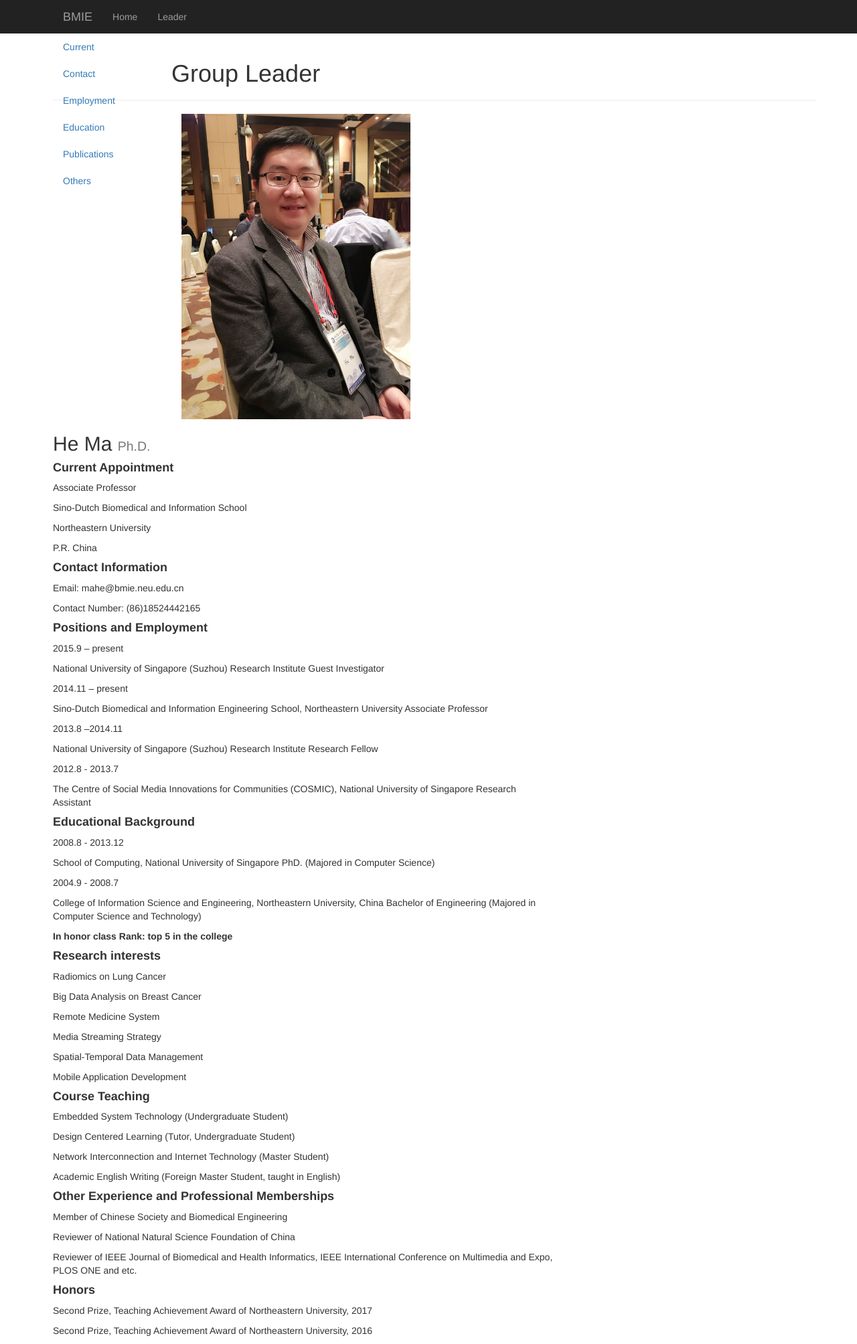
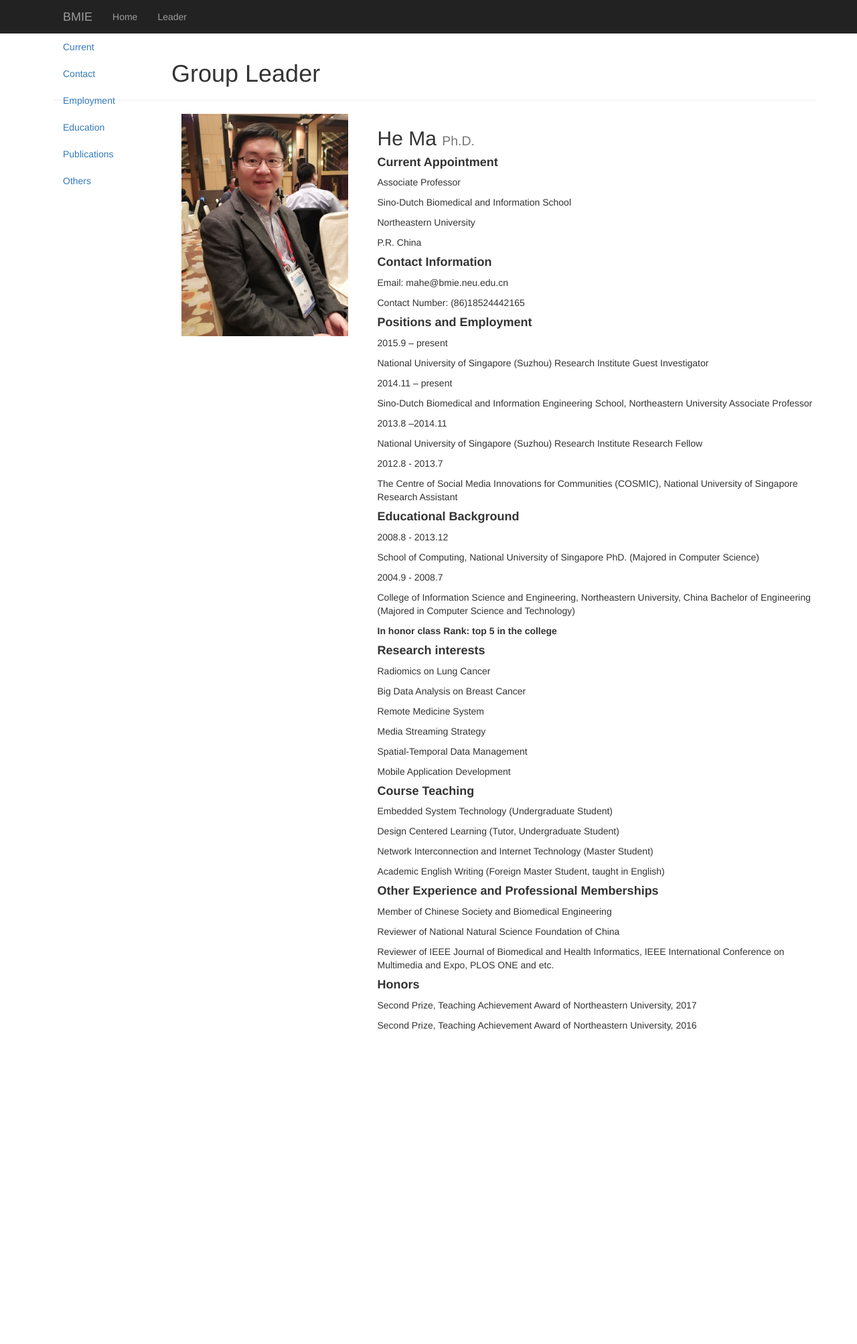
Before and after one commit to QuarkFang/mahe-group, a Flask app: page /leader/ in a window 1280 px wide. Shown: the whole page at 67% size. After the commit the page ends 1539 px from the top, so only its background shows below. Run offline with Flask 2, Linux system fonts and the light colour scheme; some libraries are stand-ins or nearby versions.

Commit message:
repaired bug of response

```diff
--- a/templates/leader.html
+++ b/templates/leader.html
@@ -27,7 +27,7 @@
 </div>
 {% endblock %} {% block content %}
 <div class="row" style="width: 90%; margin: 0 auto">
-    <div class="navbar-left col-sm-1 col-md-2", role="navigation">
+    <div class="navbar-left col-sm-1 col-md-2 col-lg-2", role="navigation">
         <ul class="nav">
             <li>
                 <a href="#current">Current</a>
@@ -64,10 +64,10 @@
             <h1>Group Leader</h1>
         </div>
         <div class="row">
-            <div class="col-sm-4 col-md-3 col-lg-4">
+            <div class="col-sm-4 col-md-3 col-lg-3">
                 <img src="{{ url_for('static', filename='images/person/mahe.jpg') }}" width="95%">
             </div>
-            <div class="col-sm-8 col-md-7 col-lg-8">
+            <div class="col-sm-8 col-md-7 col-lg-7">
                 <h2>
                     He Ma
                     <small>Ph.D.</small>
```
